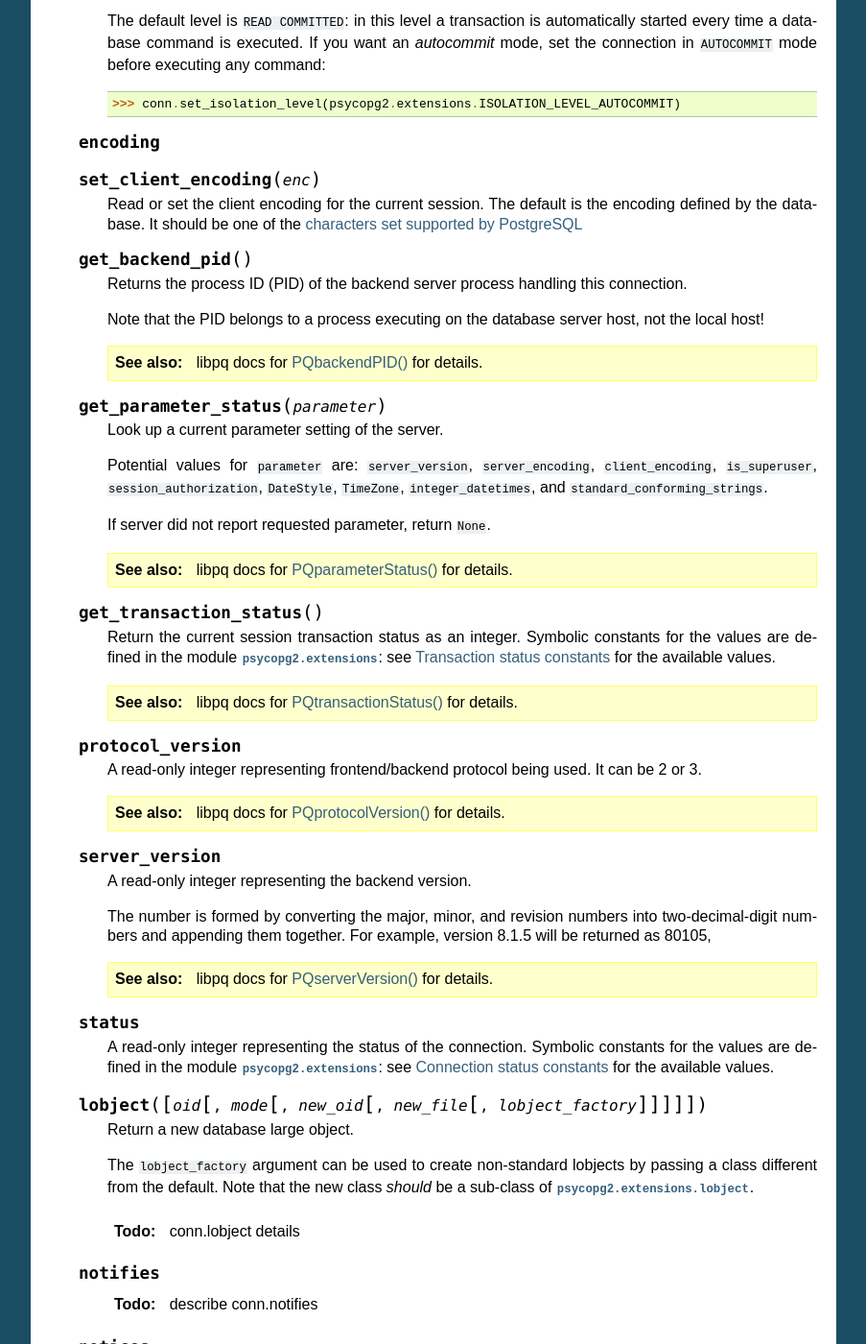
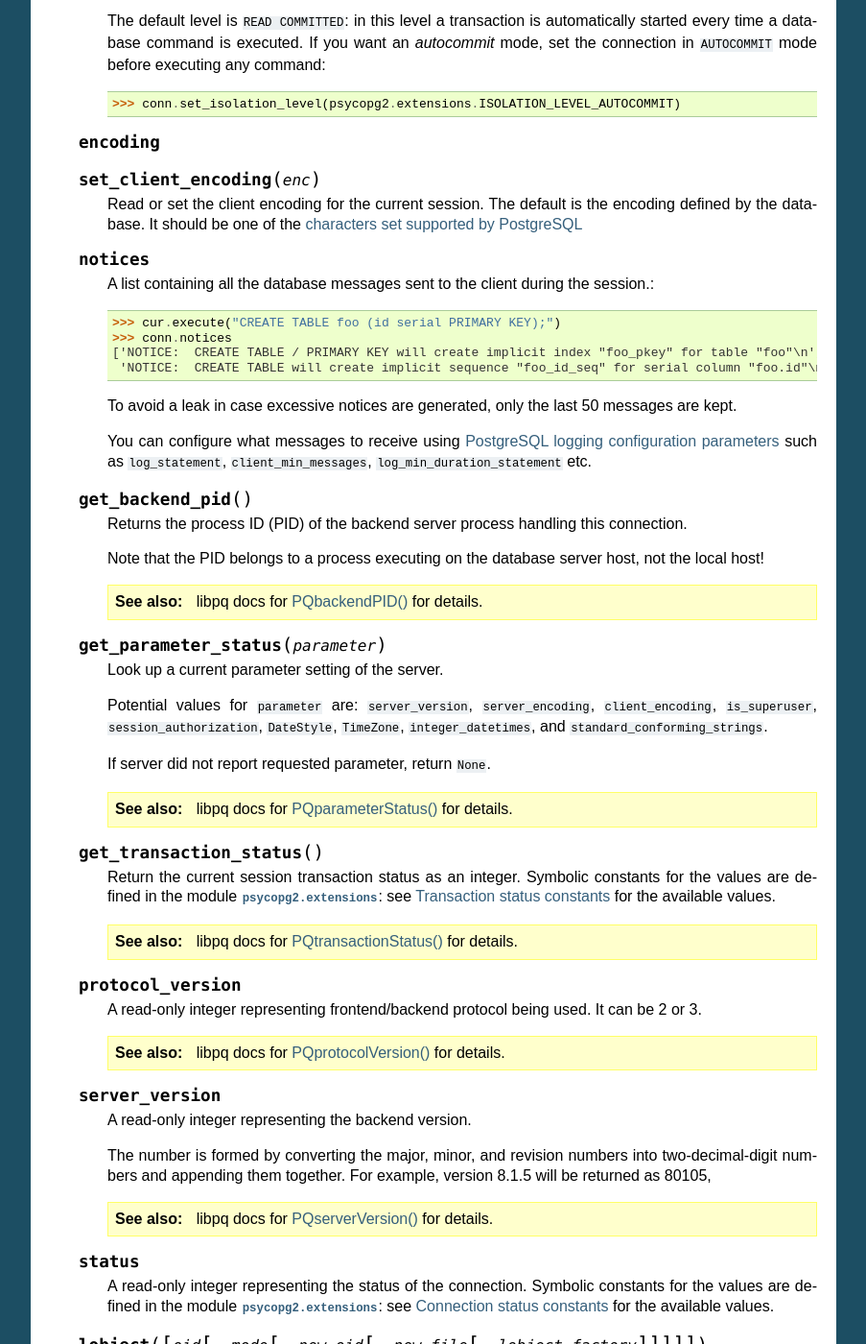
Before and after one commit to psycopg/psycopg2, a Sphinx documentation site: the page built from doc/connection.rst, in a window 1280 px wide and 1400 px high, scrolled down 1088 px. Shown: the whole window at 96% size, without its empty margins (198-1101 px from the left). Built offline with Sphinx 7.4.7, drawn with Linux system fonts in a browser that asks for light colours; some of the changed text lies outside the part shown.

Commit message:
Added documentation for ``connection.notices``

```diff
--- a/doc/connection.rst
+++ b/doc/connection.rst
@@ -91,6 +91,28 @@ The ``connection`` class
         .. __: http://www.postgresql.org/docs/8.4/static/multibyte.html
 
 
+    .. index::
+        double: Client; Logging
+
+    .. attribute:: notices
+
+        A list containing all the database messages sent to the client during
+        the session.::
+
+            >>> cur.execute("CREATE TABLE foo (id serial PRIMARY KEY);")
+            >>> conn.notices
+            ['NOTICE:  CREATE TABLE / PRIMARY KEY will create implicit index "foo_pkey" for table "foo"\n',
+             'NOTICE:  CREATE TABLE will create implicit sequence "foo_id_seq" for serial column "foo.id"\n']
+
+        To avoid a leak in case excessive notices are generated, only the last
+        50 messages are kept.
+
+        You can configure what messages to receive using `PostgreSQL logging
+        configuration parameters`__ such as ``log_statement``,
+        ``client_min_messages``, ``log_min_duration_statement`` etc.
+
+        .. __: http://www.postgresql.org/docs/8.4/static/runtime-config-logging.html
+
     .. method:: get_backend_pid()
 
         Returns the process ID (PID) of the backend server process handling
```
Also changed, not shown: other parts of doc/connection.rst (+0 -4 lines).
